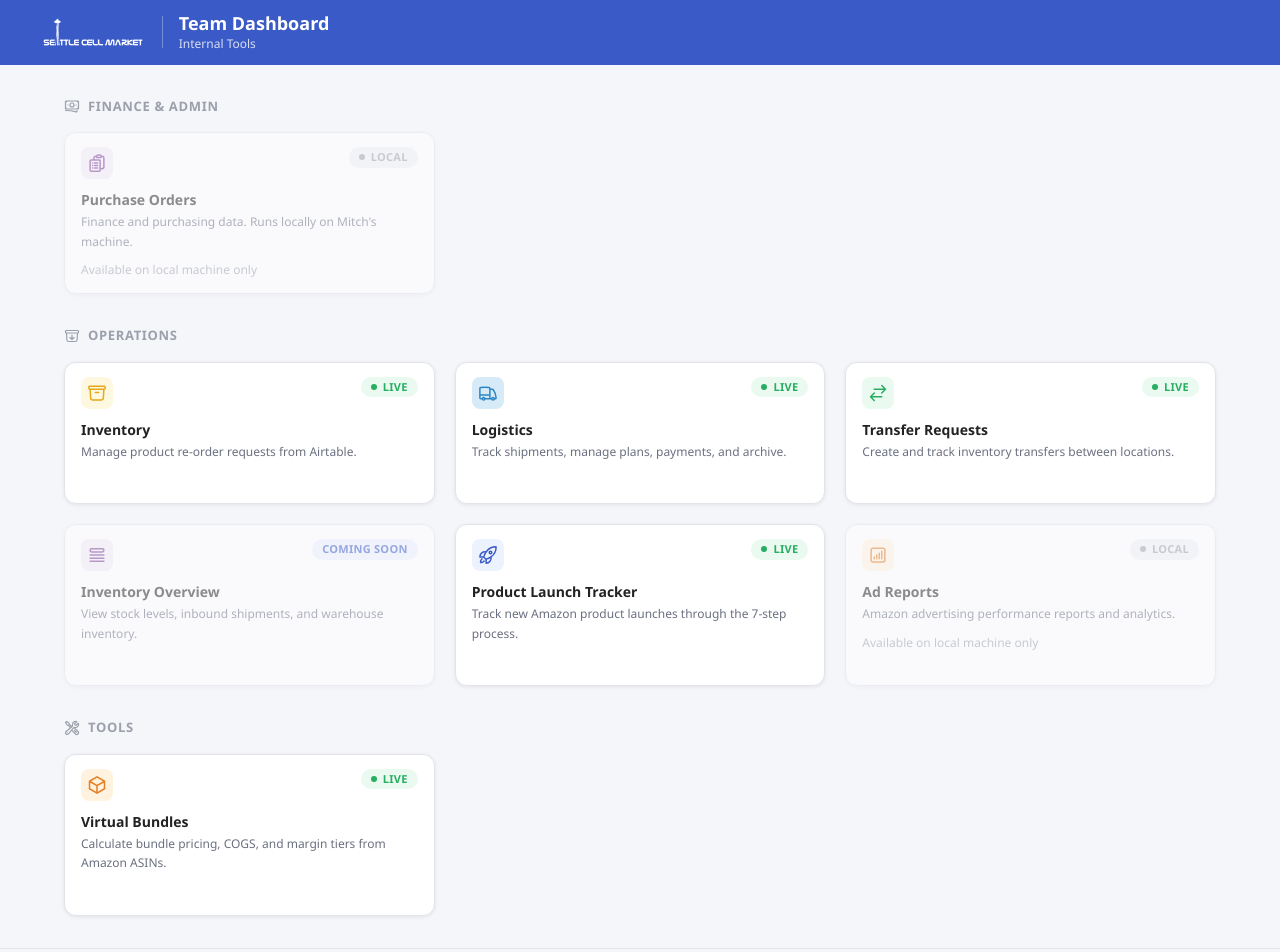
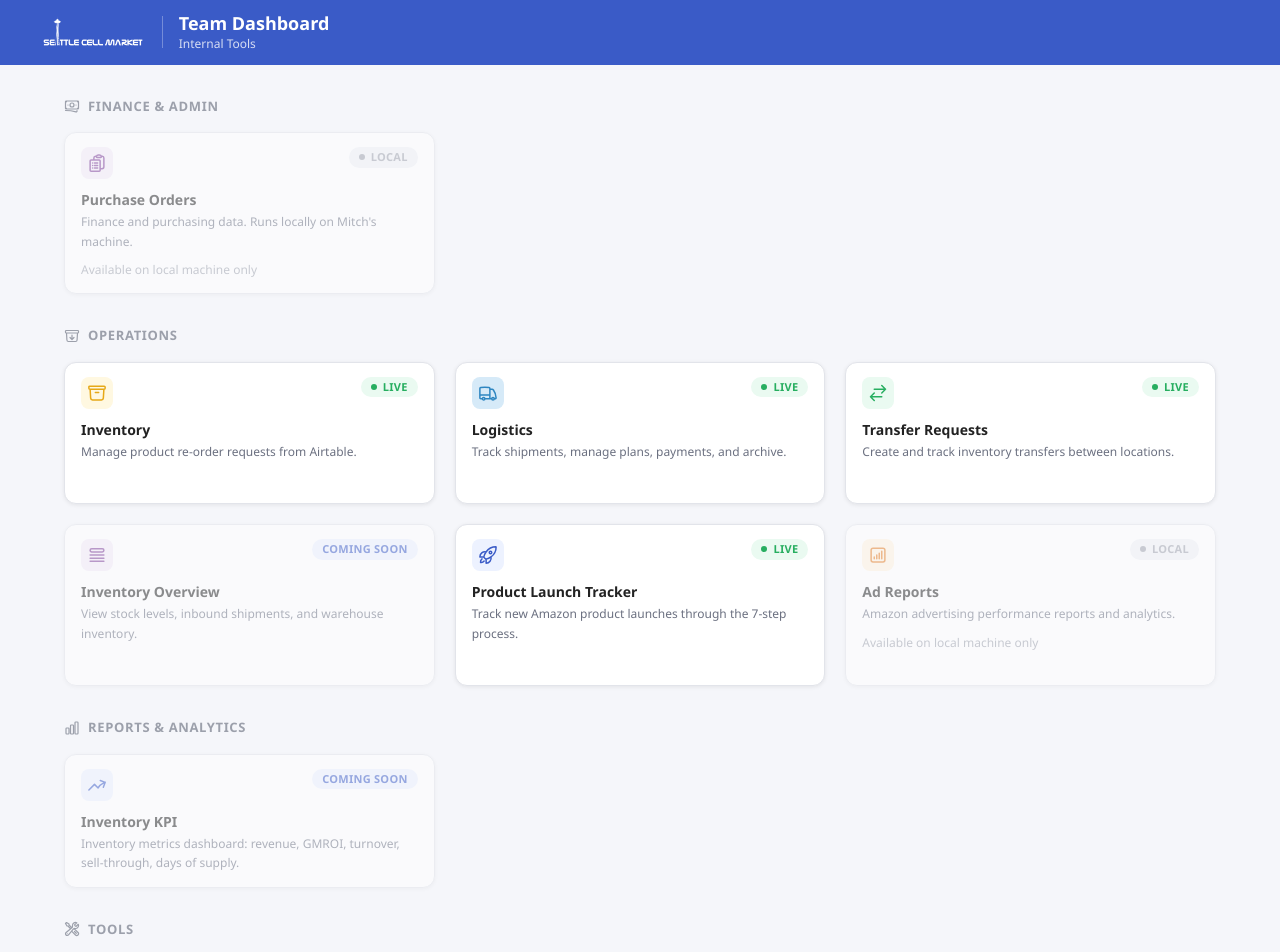
Before and after one commit to june648/scm-dashboard, a Next.js app: page / in a window 1280 px wide. Shown: the top 952 px of the page. Built offline with nearby package versions, Linux system fonts and the light colour scheme.

Commit message:
Add Reports & Analytics section with Inventory KPI
Co-Authored-By: Claude Opus 4.7 (1M context) <noreply@anthropic.com>

```diff
--- a/app/page.tsx
+++ b/app/page.tsx
@@ -129,6 +129,29 @@ const sections: Section[] = [
         accentColor: "var(--orange)",
         accentBg: "var(--orange-light)",
         status: "local",
+      },
+    ],
+  },
+  {
+    title: "Reports & Analytics",
+    icon: (
+      <svg viewBox="0 0 24 24" fill="none" stroke="currentColor" strokeWidth={1.8} className="h-4 w-4">
+        <path strokeLinecap="round" strokeLinejoin="round" d="M3 13.125C3 12.504 3.504 12 4.125 12h2.25c.621 0 1.125.504 1.125 1.125v6.75C7.5 20.496 6.996 21 6.375 21h-2.25A1.125 1.125 0 013 19.875v-6.75zM9.75 8.625c0-.621.504-1.125 1.125-1.125h2.25c.621 0 1.125.504 1.125 1.125v11.25c0 .621-.504 1.125-1.125 1.125h-2.25a1.125 1.125 0 01-1.125-1.125V8.625zM16.5 4.125c0-.621.504-1.125 1.125-1.125h2.25C20.496 3 21 3.504 21 4.125v15.75c0 .621-.504 1.125-1.125 1.125h-2.25a1.125 1.125 0 01-1.125-1.125V4.125z" />
+      </svg>
+    ),
+    apps: [
+      {
+        name: "Inventory KPI",
+        description: "Inventory metrics dashboard: revenue, GMROI, turnover, sell-through, days of supply.",
+        url: null,
+        icon: (
+          <svg viewBox="0 0 24 24" fill="none" stroke="currentColor" strokeWidth={1.8} className="h-5 w-5">
+            <path strokeLinecap="round" strokeLinejoin="round" d="M2.25 18L9 11.25l4.306 4.307a11.95 11.95 0 015.814-5.519l2.74-1.22m0 0l-5.94-2.281m5.94 2.28l-2.28 5.941" />
+          </svg>
+        ),
+        accentColor: "var(--primary)",
+        accentBg: "var(--primary-light)",
+        status: "coming-soon",
       },
     ],
   },
```
